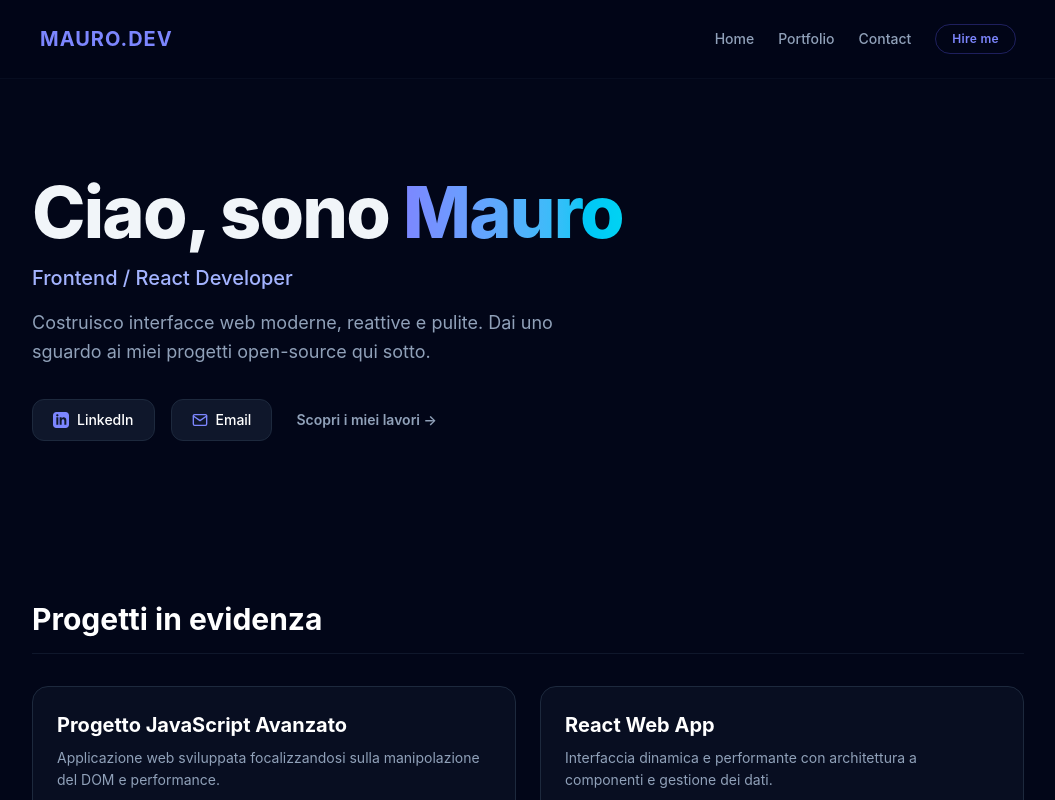
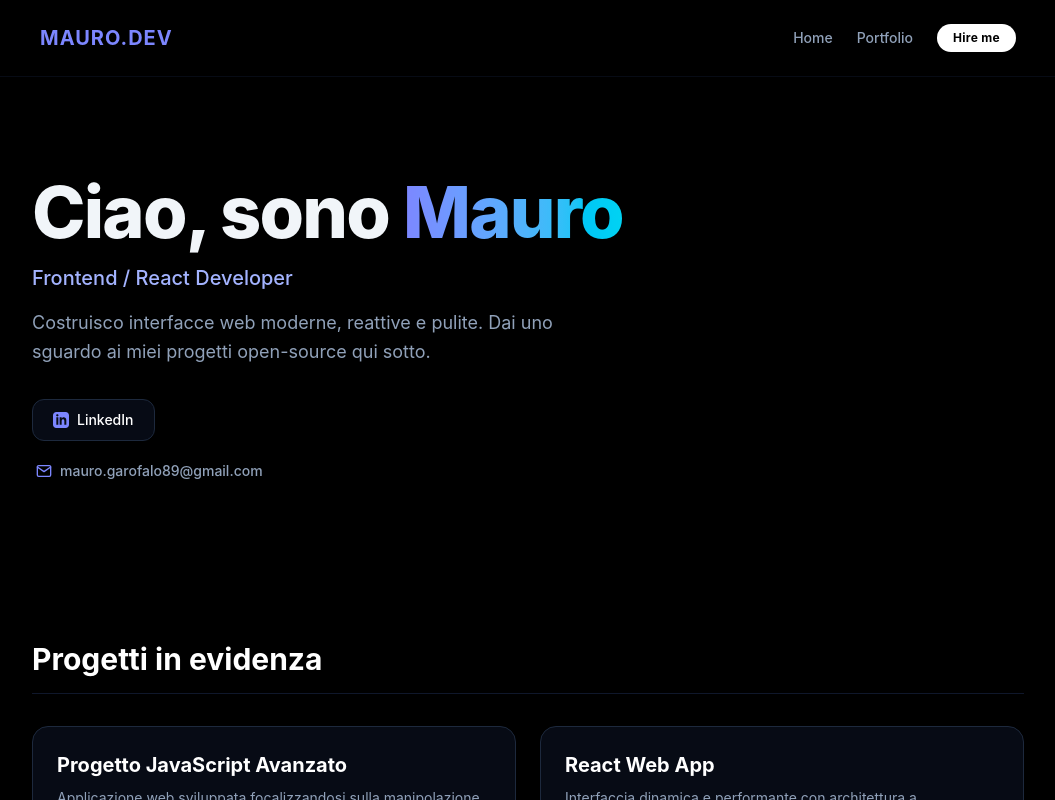
Before and after one commit to MauroZz8/mauro-portfolio, a React (Vite) app: page / in a window 1280 px wide. Shown: the top 800 px of the page, without its empty margins (112-1167 px from the left). Built offline with nearby package versions, Linux system fonts and the light colour scheme.

Commit message:
Stile nero, bottone bianco e mail diretta

```diff
--- a/src/App.jsx
+++ b/src/App.jsx
@@ -18,25 +18,24 @@ function App() {
   ];
 
   return (
-    <div id="home" className="min-h-screen bg-slate-950 text-slate-100 font-sans antialiased selection:bg-indigo-500 selection:text-white">
+    // Sfondo impostato su bg-black (Nero assoluto)
+    <div id="home" className="min-h-screen bg-black text-slate-100 font-sans antialiased selection:bg-indigo-500 selection:text-white">
 
-      {/* NAVBAR  */}
-      <nav className="fixed top-0 left-0 right-0 z-50 bg-slate-950/80 backdrop-blur-md border-b border-slate-900/50">
+      {/* NAVBAR */}
+      <nav className="fixed top-0 left-0 right-0 z-50 bg-black/80 backdrop-blur-md border-b border-slate-900/50">
         <div className="p-6 max-w-5xl mx-auto flex justify-between items-center">
           <a href="#home" className="text-xl font-bold tracking-wider text-indigo-400 hover:text-indigo-300 transition-colors">
             MAURO.DEV
           </a>
 
-          {/* pulsanti di navigazione */}
           <div className="flex items-center space-x-6 text-sm font-medium text-slate-400">
             <a href="#home" className="hover:text-indigo-400 transition-colors">Home</a>
             <a href="#progetti" className="hover:text-indigo-400 transition-colors">Portfolio</a>
-            <a href="#contatti" className="hover:text-indigo-400 transition-colors">Contact</a>
 
-            {/* Pulsante Hire Me */}
+            {/* Pulsante Hire Me in Bianco Pieno */}
             <a
               href="mailto:mauro.garofalo89@gmail.com"
-              className="white-600/10 text-indigo-400 border border-indigo-500/30 hover:bg-indigo-600 hover:text-white px-4 py-1.5 rounded-full transition-all text-xs font-semibold tracking-wide"
+              className="bg-white text-black hover:bg-slate-200 px-4 py-1.5 rounded-full transition-all text-xs font-bold tracking-wide"
             >
               Hire me
             </a>
@@ -54,38 +53,31 @@ function App() {
           Costruisco interfacce web moderne, reattive e pulite. Dai uno sguardo ai miei progetti open-source qui sotto.
         </p>
 
-        {/* Pulsanti di Contatto/Social sotto la descrizione */}
-        <div className="flex flex-wrap gap-4 justify-center md:justify-start items-center">
+        {/* Struttura Contatti sotto la descrizione */}
+        <div className="flex flex-col space-y-4 items-center md:items-start">
           {/* Pulsante LinkedIn */}
           <a
-            href="https://www.linkedin.com/in/mauro-garofalo-43b682105/" // Incolla il link del tuo vero LinkedIn
+            href="https://linkedin.com/in/il-tuo-profilo" // Ricordati di metterci il tuo link reale!
             target="_blank"
             rel="noopener noreferrer"
-            className="bg-slate-900 border border-slate-800 hover:border-indigo-500/50 hover:bg-slate-900/80 text-white font-medium py-2.5 px-5 rounded-xl text-sm transition-all flex items-center gap-2"
+            className="bg-slate-900/50 border border-slate-800 hover:border-indigo-500/50 hover:bg-slate-900 text-white font-medium py-2.5 px-5 rounded-xl text-sm transition-all flex items-center gap-2 w-fit"
           >
-            {/* Icona Minimal di LinkedIn via SVG */}
             <svg className="w-4 h-4 text-indigo-400" viewBox="0 0 24 24" fill="currentColor">
               <path d="M19 0h-14c-2.761 0-5 2.239-5 5v14c0 2.761 2.239 5 5 5h14c2.762 0 5-2.239 5-5v-14c0-2.761-2.238-5-5-5zm-11 19h-3v-11h3v11zm-1.5-12.268c-.966 0-1.75-.79-1.75-1.764s.784-1.764 1.75-1.764 1.75.79 1.75 1.764-.783 1.764-1.75 1.764zm13.5 12.268h-3v-5.604c0-3.368-4-3.113-4 0v5.604h-3v-11h3v1.765c1.396-2.586 7-2.777 7 2.476v6.759z"/>
             </svg>
             LinkedIn
           </a>
 
-          {/* Pulsante Email */}
-          <a
-            href="mailto:tuamail@esempio.com" // Metti la tua vera mail qui
-            className="bg-slate-900 border border-slate-800 hover:border-indigo-500/50 hover:bg-slate-900/80 text-white font-medium py-2.5 px-5 rounded-xl text-sm transition-all flex items-center gap-2"
-          >
-            {/* Icona Busta Mail */}
+          {/* Testo Mail direttamente sotto */}
+          <div className="flex items-center gap-2 text-slate-400 text-sm pl-1 pt-1">
             <svg className="w-4 h-4 text-indigo-400" viewBox="0 0 24 24" fill="none" stroke="currentColor" strokeWidth="2" strokeLinecap="round" strokeLinejoin="round">
               <path d="M4 4h16c1.1 0 2 .9 2 2v12c0 1.1-.9 2-2 2H4c-1.1 0-2-.9-2-2V6c0-1.1.9-2 2-2z"></path>
               <polyline points="22,6 12,13 2,6"></polyline>
             </svg>
-            Email
-          </a>
-
-          <a href="#progetti" className="text-sm font-semibold text-slate-400 hover:text-indigo-400 ml-2 transition-colors">
-            Scopri i miei lavori &rarr;
-          </a>
+            <a href="mailto:mauro.garofalo89@gmail.com" className="hover:text-indigo-400 transition-colors font-medium select-all">
+              mauro.garofalo89@gmail.com
+            </a>
+          </div>
         </div>
       </header>
 
@@ -107,7 +99,7 @@ function App() {
       </main>
 
       {/* FOOTER */}
-      <footer id="contatti" className="py-16 text-center text-slate-600 text-sm border-t border-slate-900 mt-20 bg-slate-950">
+      <footer className="py-16 text-center text-slate-600 text-sm border-t border-slate-900 mt-20 bg-black">
         <p className="mb-2 text-slate-400 font-medium">Vuoi collaborare? Contattami pure su LinkedIn o via Mail.</p>
         <p>© 2026 Mauro. Sviluppato con React & Tailwind CSS v4.</p>
       </footer>
```
